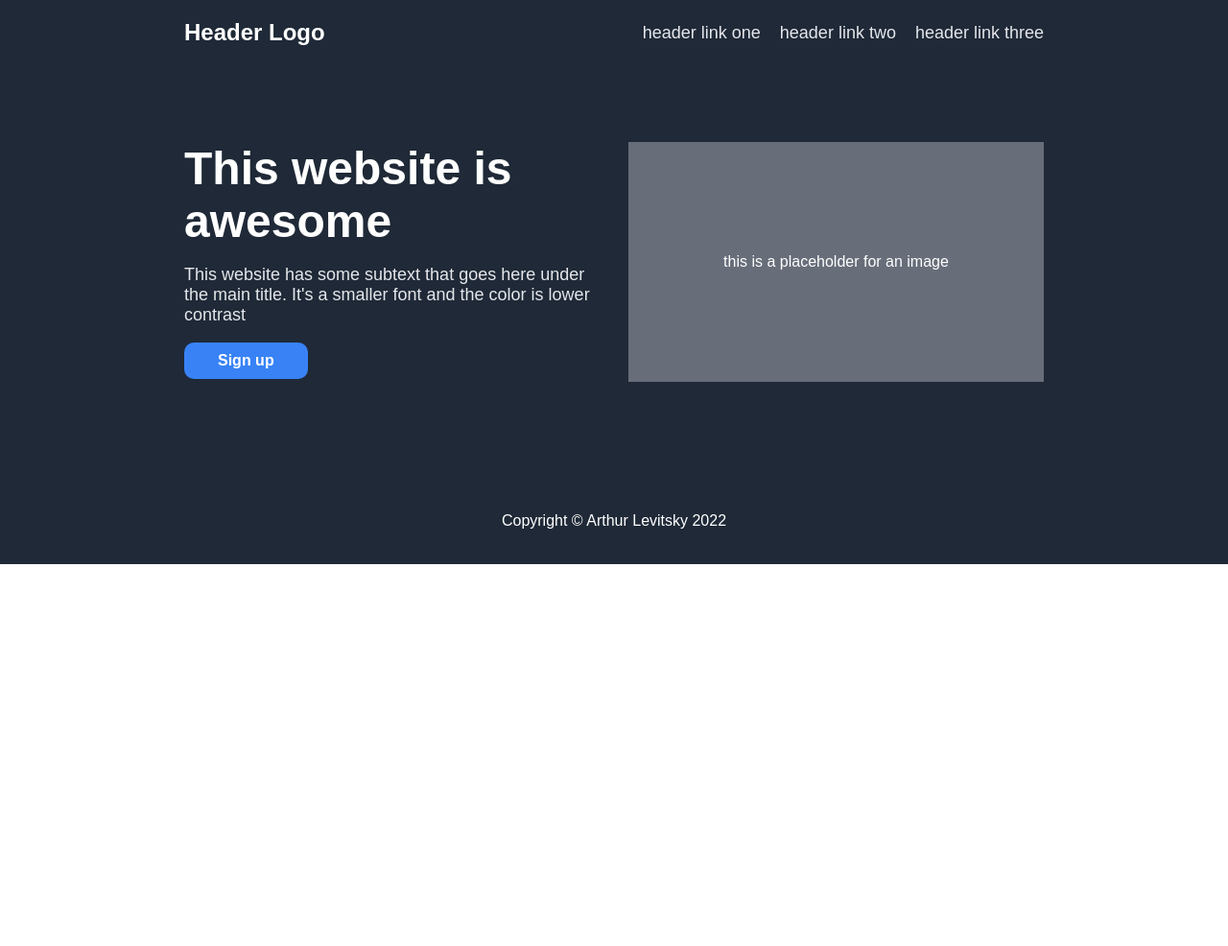
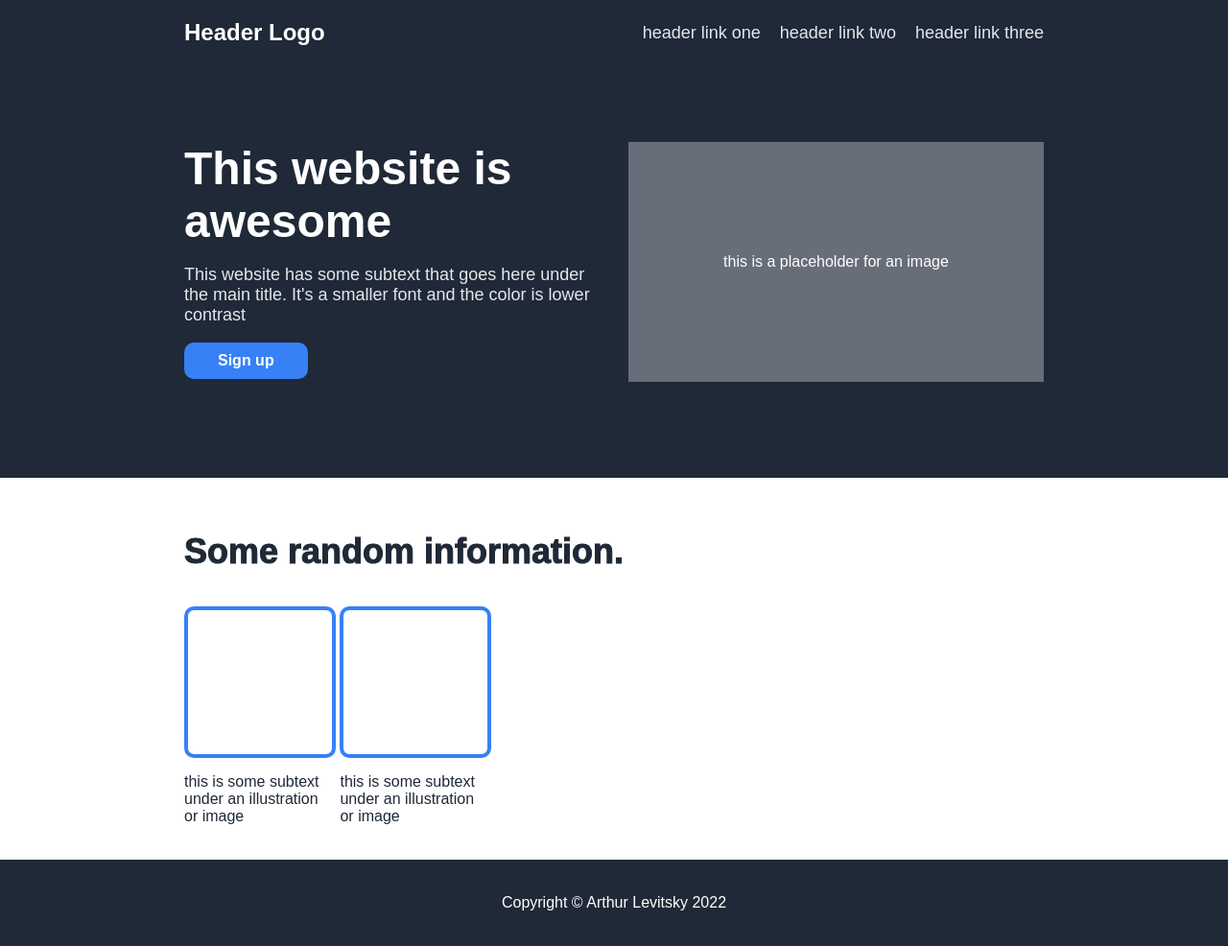
Before and after one commit to artsky-bot/odin-landing-page, a plain HTML site: page index.html in a window 1280 px wide. Shown: the whole page at 96% size. Before the commit the page ends 800 px from the top, so only its background shows below. Drawn offline with Linux system fonts and the light colour scheme.

Commit message:
implemented title and two info items (incomplete flex wrapping)

```diff
--- a/index.html
+++ b/index.html
@@ -7,7 +7,7 @@
     <title>Landing Page - Arthur Levitsky</title>
   </head>
   <body>
-    <div class="container blue-bg" id="header-content">
+    <div class="container blue-bg" id="header-container">
       <div class="flex-wrap-cont" id="navbar-content">
         <h1 class="header-no-margin flex-item" id="logo-title">Header Logo</h1>
         <div class="navbar-links">
@@ -38,6 +38,21 @@
         </div>
       </div>
     </div>
+    <div class="container white-bg" id="info-container">
+      <h3 id="info-title">Some random information.</h3>
+      <div id="info-item">
+        <div id="info-image"></div>
+        <p id="info-text">
+          this is some subtext under an illustration or image
+        </p>
+      </div>
+      <div id="info-item">
+        <div id="info-image"></div>
+        <p id="info-text">
+          this is some subtext under an illustration or image
+        </p>
+      </div>
+    </div>
   </body>
   <footer class="container blue-bg" id="footer-content">
     <p>Copyright &copy; Arthur Levitsky 2022</p>
--- a/main.css
+++ b/main.css
@@ -31,7 +31,7 @@ body {
   text-align: center;
 }
 
-#header-content {
+#header-container {
   padding-bottom: 100px;
 }
 
@@ -97,7 +97,7 @@ a:hover .link-text {
   padding-right: 35px;
   padding-left: 35px;
   display: inline-block;
-  background-color: #3882f6;
+  background-color: #3780f6;
   border-radius: 10px;
 }
 
@@ -113,3 +113,20 @@ a:hover .link-text {
   font-size: 18px;
   color: #e5e7eb;
 }
+
+#info-item {
+  display: inline-block;
+  width: min-content;
+}
+
+#info-image {
+  border: solid #3780f6 4px;
+  border-radius: 10px;
+  width: 150px;
+  height: 150px;
+}
+
+#info-title {
+  font-size: 36px;
+  -webkit-text-stroke: 1px;
+}
```
